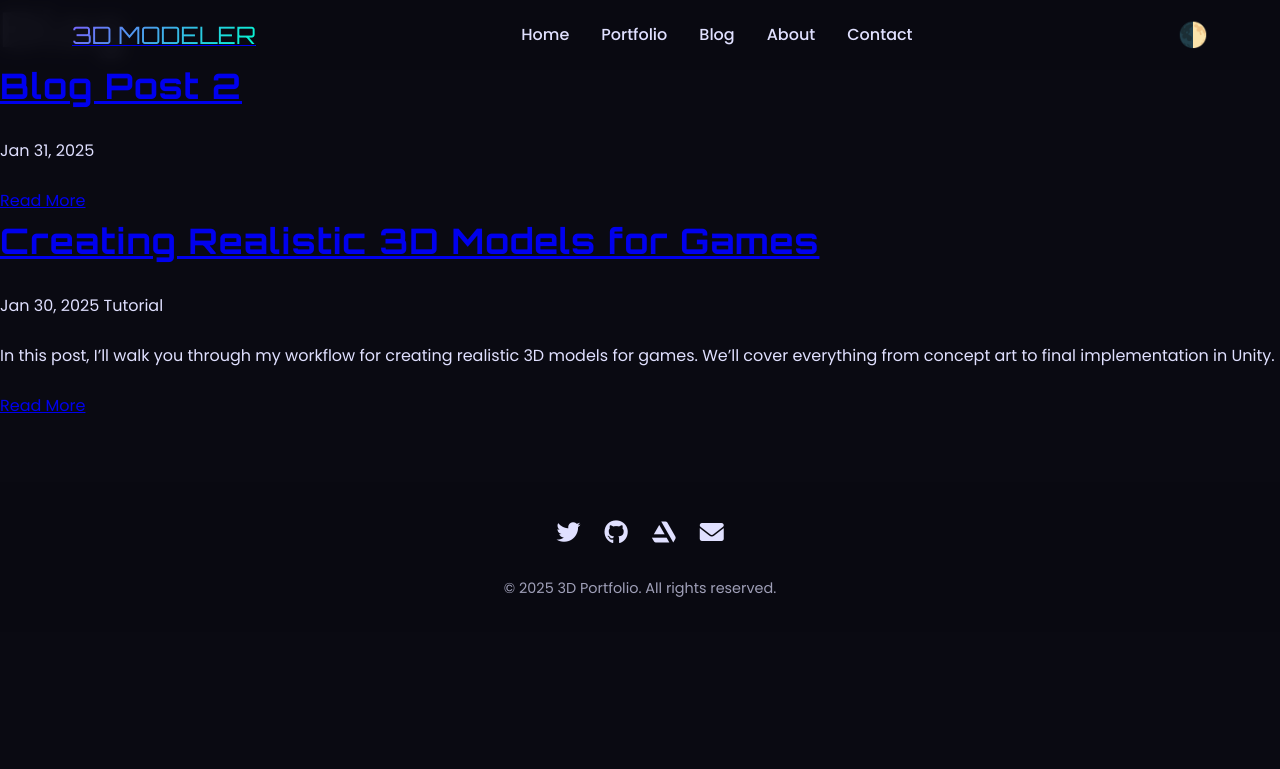
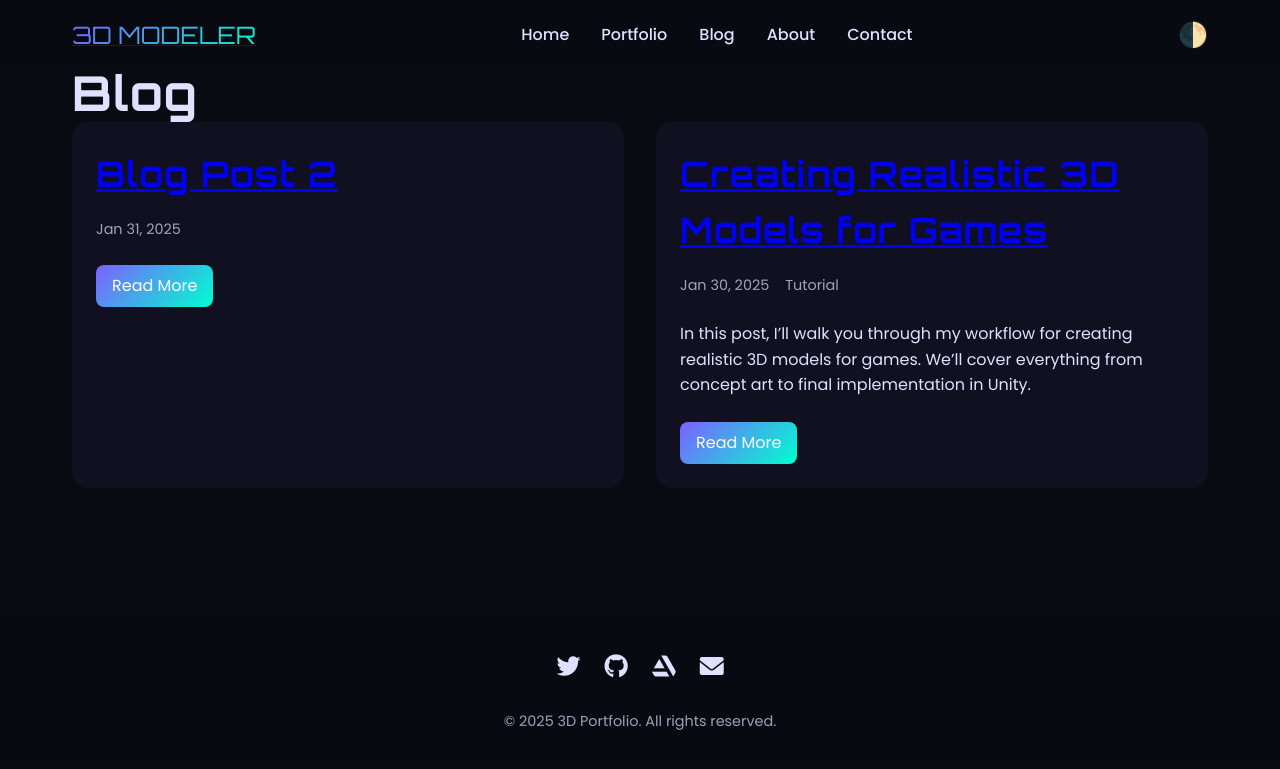
Before and after one commit to FaseehRizwan/portfolio, a Jekyll site: the page built from blog/index.html, in a window 1280 px wide. Shown: the top 769 px of the page. Built offline with Jekyll 4.4.1, drawn with Linux system fonts in a browser that asks for light colours.

Commit message:
Update style.css

```diff
--- a/assets/css/style.css
+++ b/assets/css/style.css
@@ -276,3 +276,56 @@
 .featured-models, .skills, .game-dev {
   animation: fadeIn 1s ease-out;
 }
+/* Blog Section */
+.blog-section {
+  padding: var(--section-padding);
+  max-width: var(--container-width);
+  margin: 0 auto;
+}
+
+.blog-grid {
+  display: grid;
+  grid-template-columns: repeat(auto-fit, minmax(300px, 1fr));
+  gap: 2rem;
+}
+
+.blog-post {
+  background: rgba(32, 32, 64, 0.3);
+  border-radius: 16px;
+  padding: 1.5rem;
+  transition: transform 0.3s ease;
+}
+
+.blog-post:hover {
+  transform: translateY(-8px);
+}
+
+.post-meta {
+  display: flex;
+  gap: 1rem;
+  margin-bottom: 1rem;
+  font-size: 0.9rem;
+  color: rgba(224, 224, 255, 0.7);
+}
+
+.blog-post h2 {
+  margin-bottom: 1rem;
+}
+
+.blog-post p {
+  margin-bottom: 1.5rem;
+}
+
+.blog-post .btn {
+  display: inline-block;
+  padding: 0.5rem 1rem;
+  background: var(--accent-gradient);
+  color: white;
+  border-radius: 8px;
+  text-decoration: none;
+  transition: transform 0.3s ease;
+}
+
+.blog-post .btn:hover {
+  transform: translateY(-2px);
+}
```
